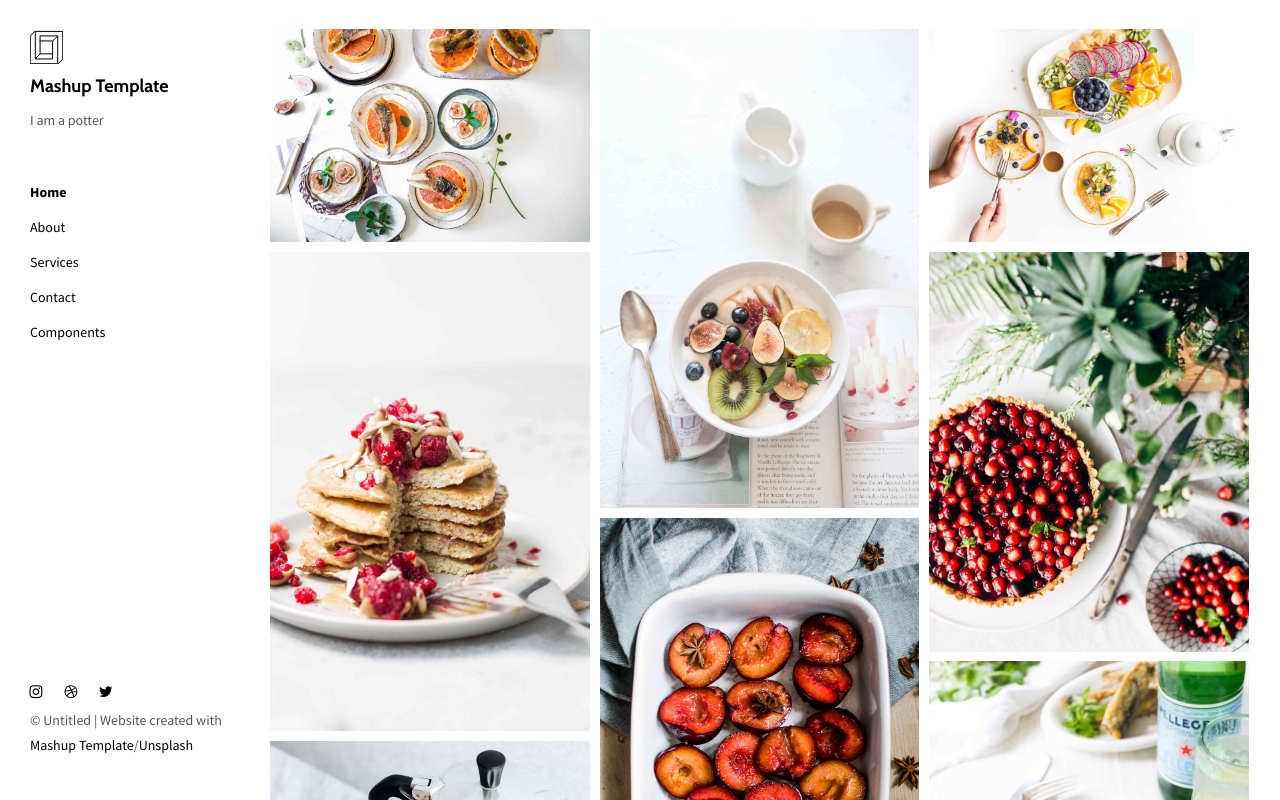
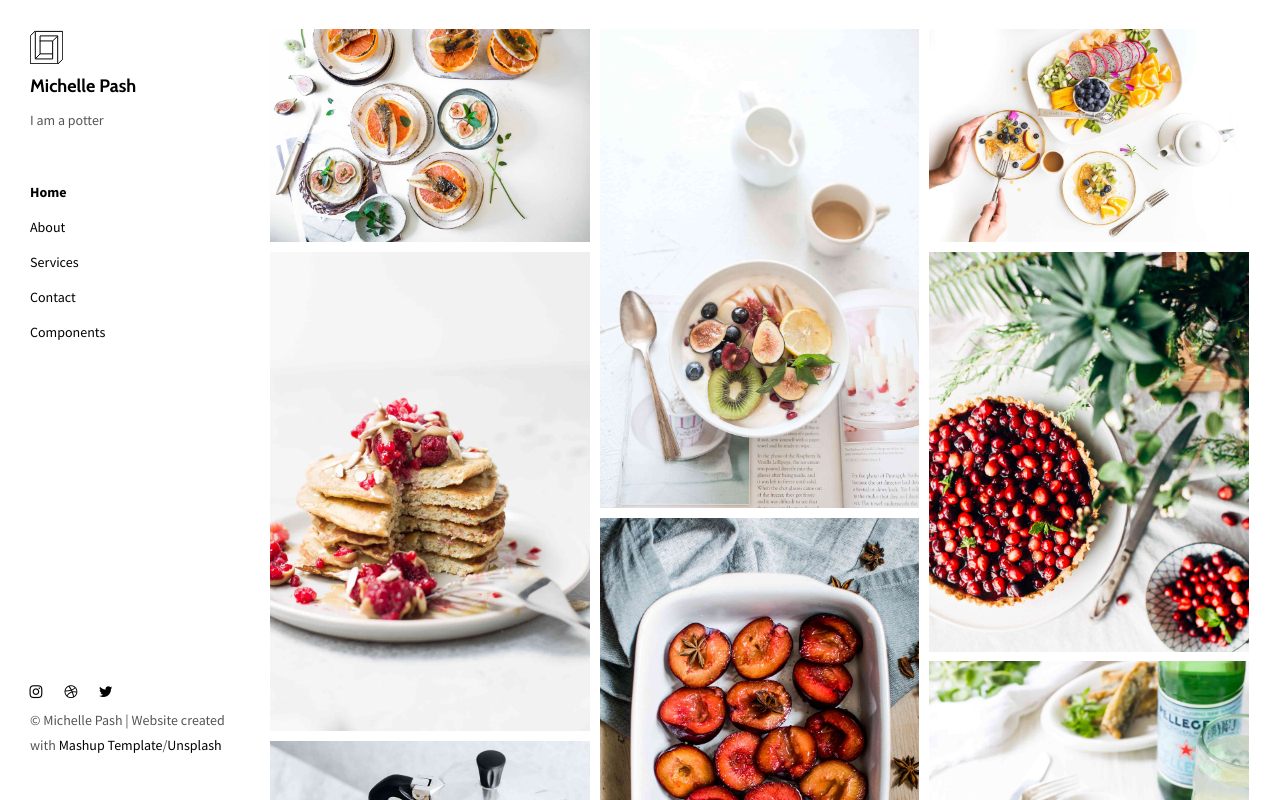
Before and after one commit to sachix1001/MichellePortfolio, a plain HTML site: page index.html in a window 1280 px wide. Shown: the top 800 px of the page. Drawn offline with nearby package versions, Linux system fonts and the light colour scheme.

Commit message:
change title

```diff
--- a/index.html
+++ b/index.html
@@ -32,7 +32,7 @@
       <span class="icon-bar"></span>
       <span class="icon-bar"></span>
     </button>
-    <a href="./index.html" class="navbar-brand">Mashup Template</a>
+    <a href="./index.html" class="navbar-brand">Michelle Pash</a>
   </div>
 
   <nav class="sidebar">
@@ -40,7 +40,7 @@
       <div class="site-header hidden-xs">
           <a class="site-brand" href="./index.html" title="">
             <img class="img-responsive site-logo" alt="" src="./assets/images/mashup-logo.svg">
-            Mashup Template
+            Michelle Pash
           </a>
         <p>I am a potter</p>
       </div>
@@ -65,7 +65,7 @@
             <i class="fa fa-twitter"></i>
           </a>
         </p>
-        <p>© Untitled | Website created with <a href="http://www.mashup-template.com/" title="Create website with free html template">Mashup Template</a>/<a href="https://www.unsplash.com/" title="Beautiful Free Images">Unsplash</a></p>
+        <p>© Michelle Pash | Website created with <a href="http://www.mashup-template.com/" title="Create website with free html template">Mashup Template</a>/<a href="https://www.unsplash.com/" title="Beautiful Free Images">Unsplash</a></p>
       </nav>
     </div>
   </nav>
```
Also changed, not shown: services.html (+2 -2 lines).
